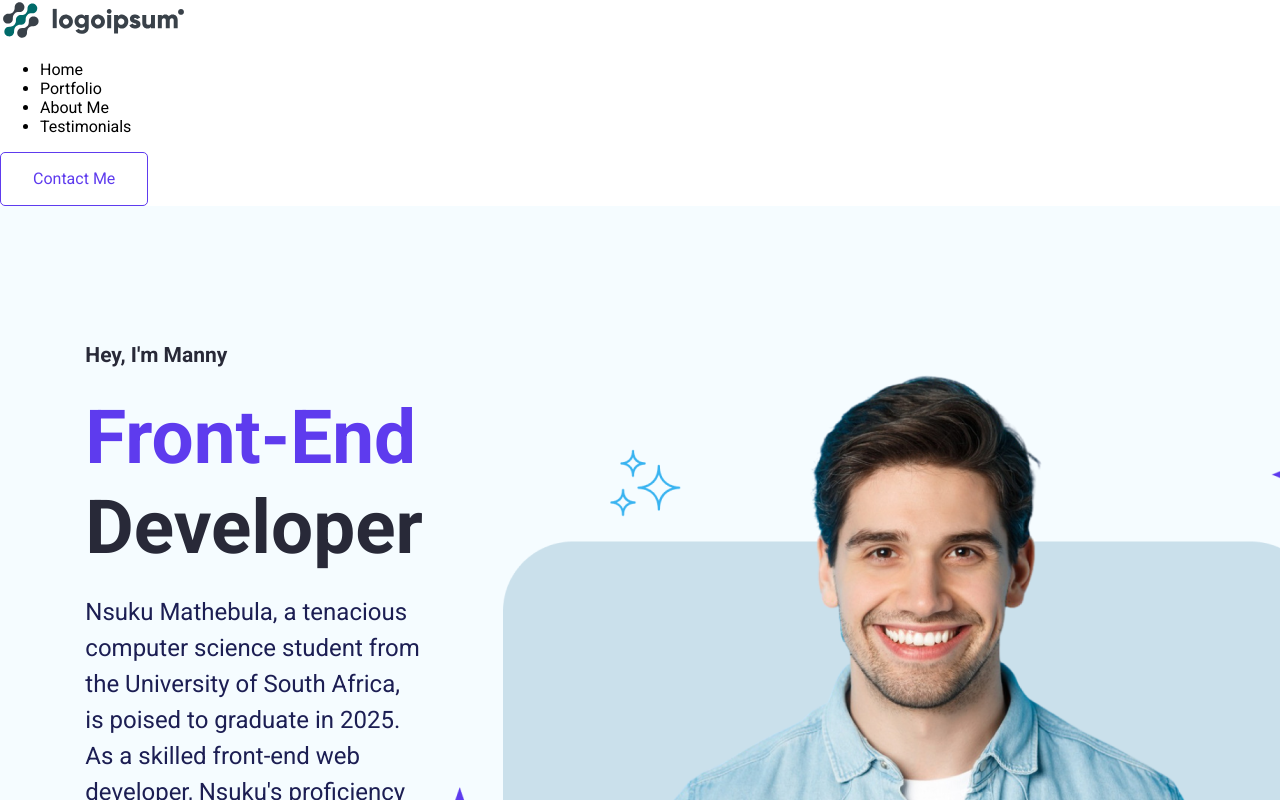
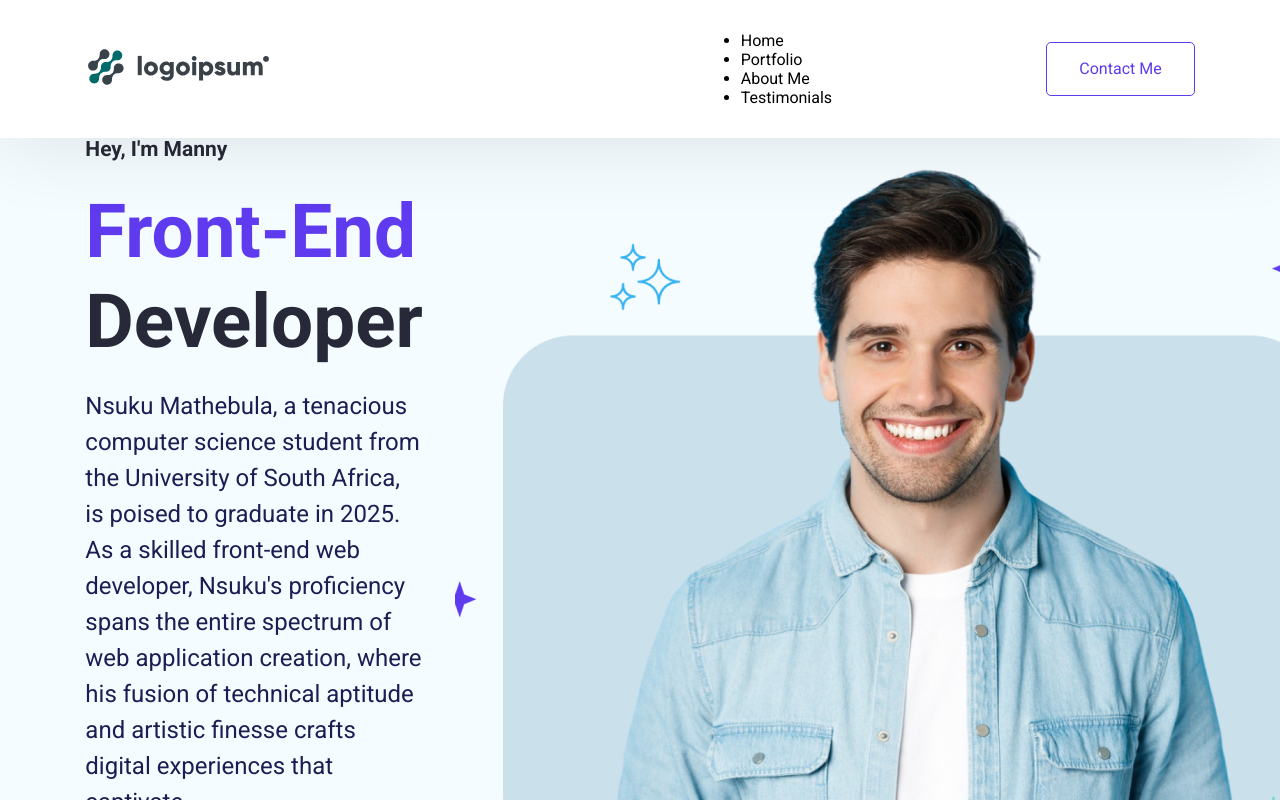
Before and after one commit to mathebulansuku/react-js-personal-portfolio, a React (Create React App) app: page / in a window 1280 px wide. Shown: the top 800 px of the page. Built offline with nearby package versions, Linux system fonts and the light colour scheme.

Commit message:
Navbar css styling

```diff
--- a/src/App.css
+++ b/src/App.css
@@ -161,6 +161,34 @@
 
 /* Section Title ENDS */
 
+/* Navbar Styling */
+
+.navbar {
+  display: flex;
+  justify-content: space-between;
+  align-items: center;
+  padding: 15px 85.333px;
+  background: var(--white);
+  box-shadow: 0px 5.333px 80px 0 rgba(0, 0, 0, 0.1);
+  position: fixed;
+  top: 0;
+  left: 0;
+  right: 0;
+}
+
+.navbar-items > ul {
+  list-style: none;
+  display: flex;
+  align-items: flex-start;
+  gap: 42.667px;
+  text-decoration: none;
+}
+
+.navbar-items ul > li > a {
+  text-decoration: none;
+}
+
+/* Navbar Content */
 /* HERO Section */
 
 .hero-section {
```
